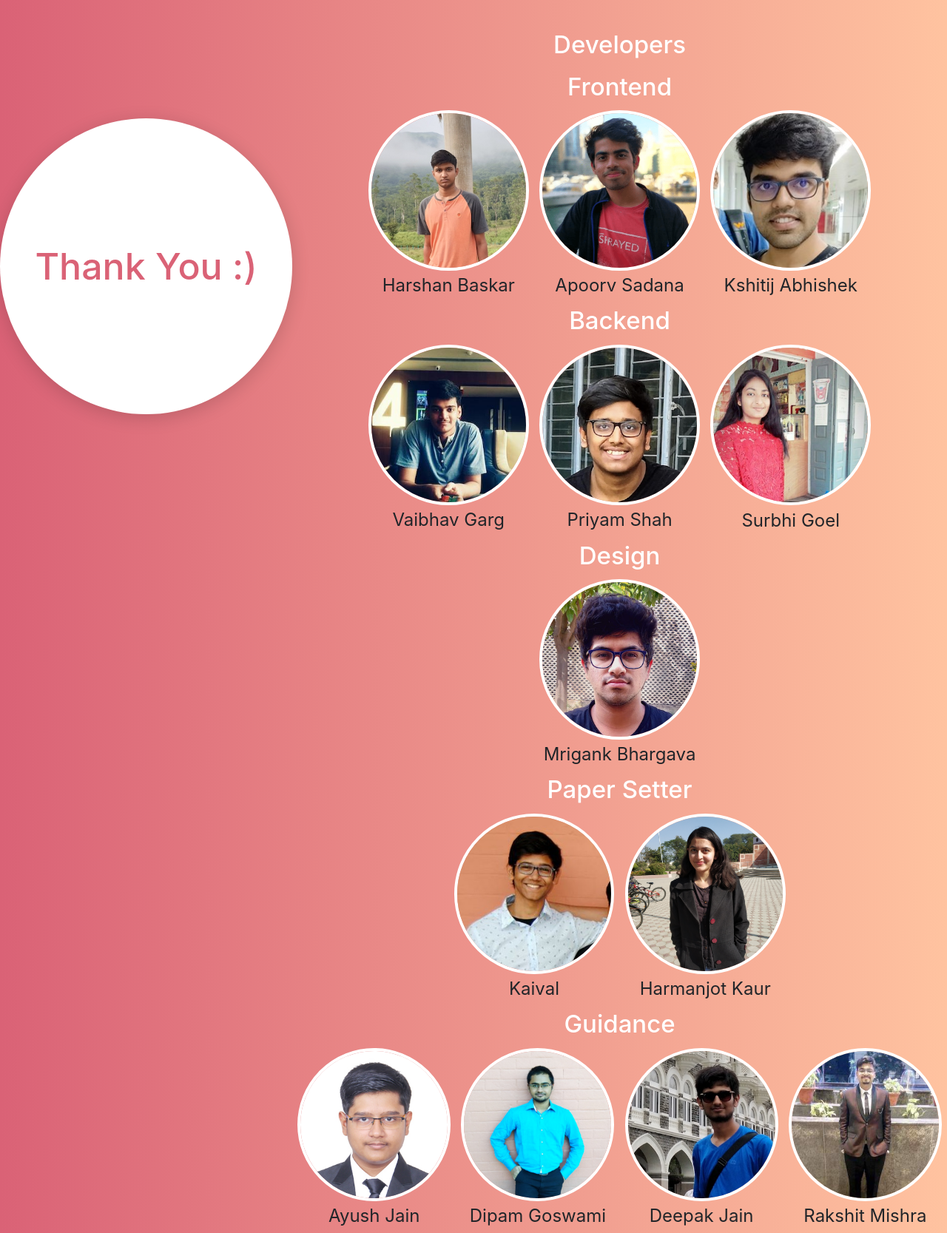
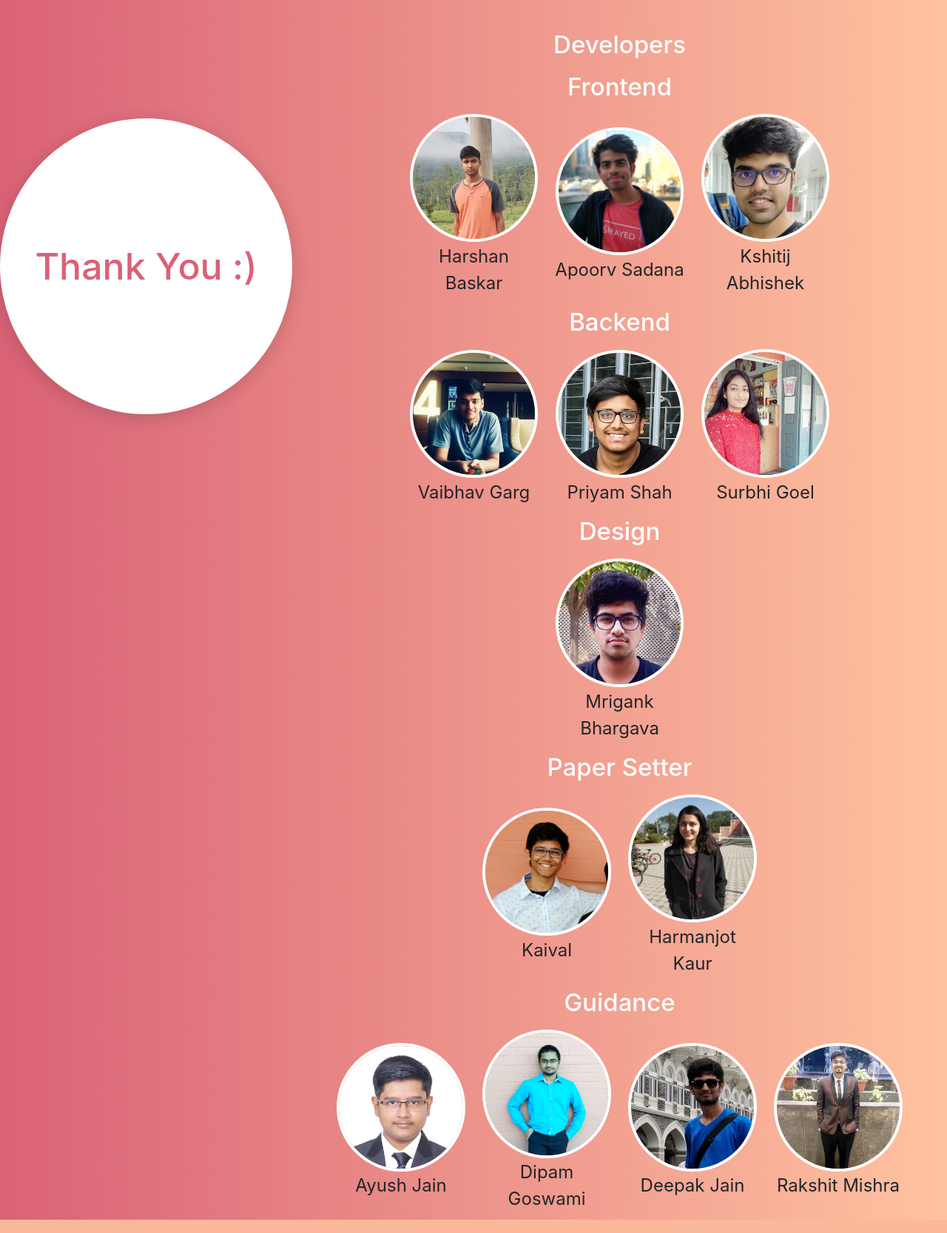
Before and after one commit to ayushjain1144/MSP-Recruitment-Web-Portal, a Django app: page /logout/ in a window 1280 px wide. Shown: the part 76-1743 px from the top of the page at 74% size. Run offline with Django 3.2, Linux system fonts and the light colour scheme; some libraries are stand-ins or nearby versions.

Commit message:
Update thankYou.css

```diff
--- a/test_portal/static/FINISH/thankYou.css
+++ b/test_portal/static/FINISH/thankYou.css
@@ -63,8 +63,8 @@
 }
 
 .imageContainer {
-    width: 25%;
-    margin: 5px;
+    width: 20%;
+    margin: 10px;
 }
 
 .imageContainer .name {
```
